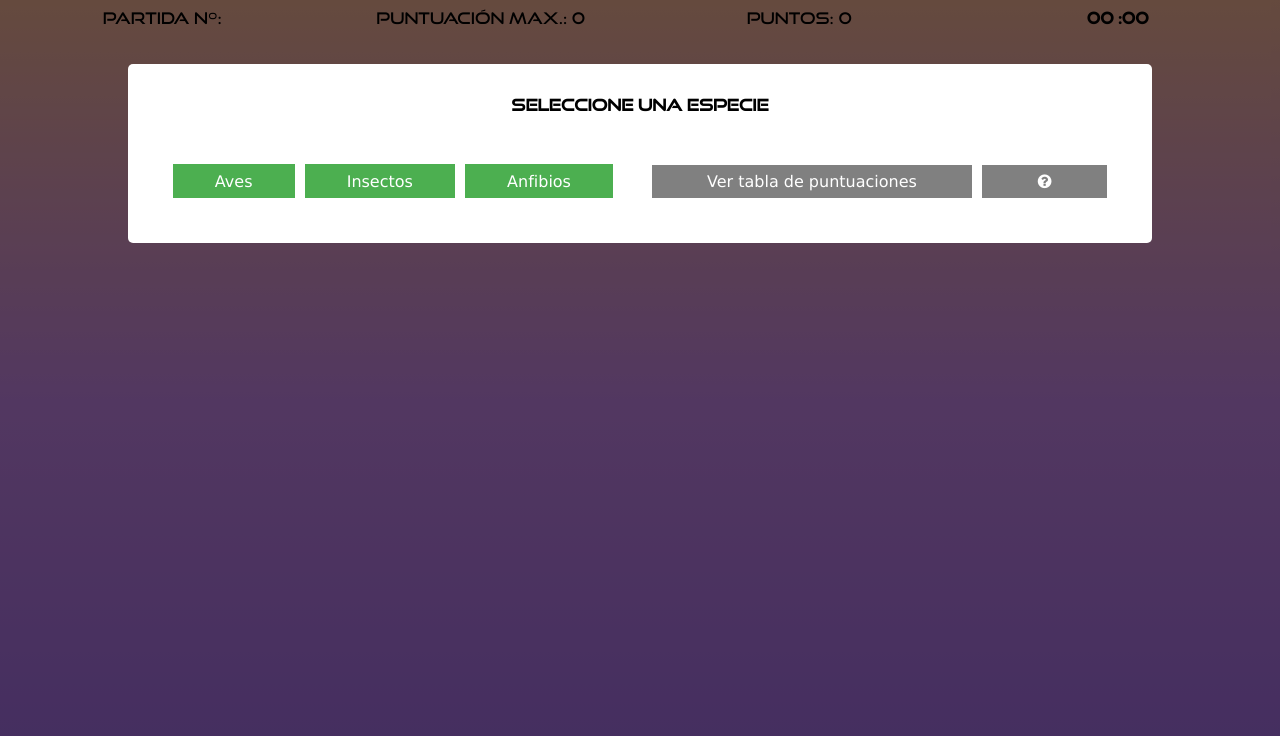
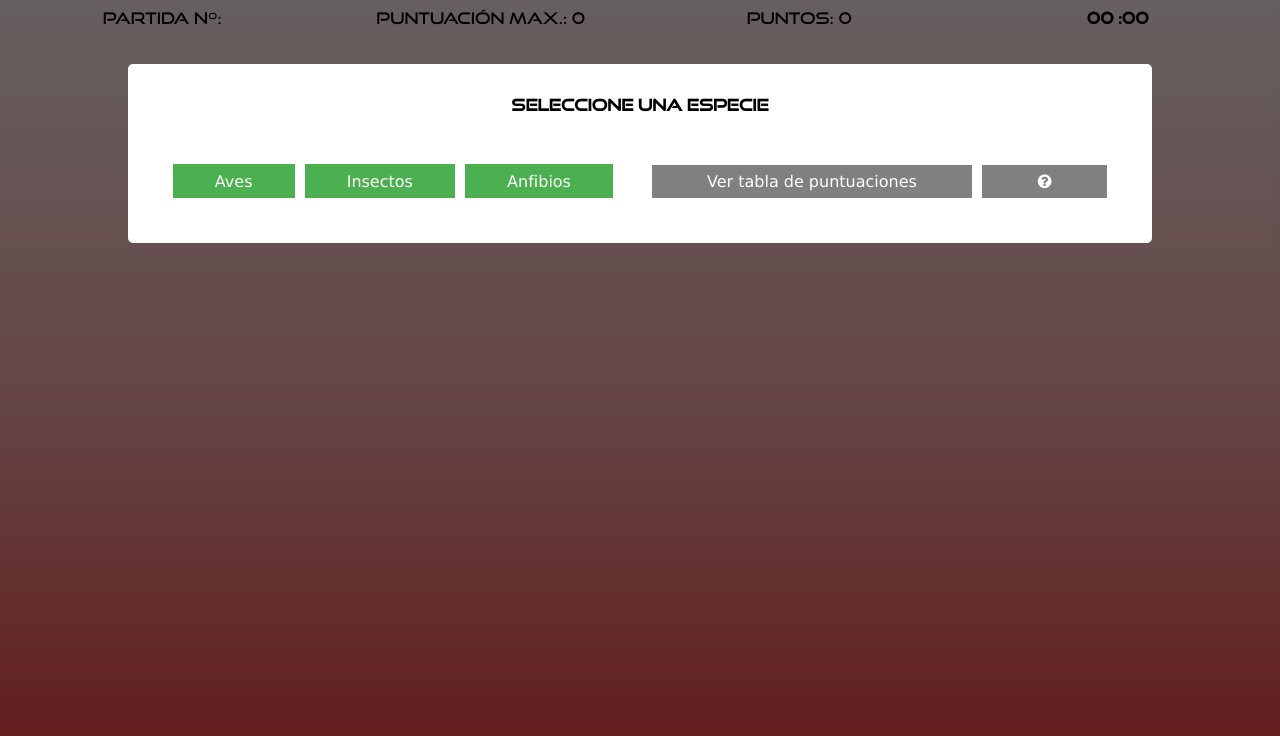
Before and after one commit to dnelmrno/dnelmrno.github.io, a plain HTML site: page index.html in a window 1280 px wide. Drawn offline with Linux system fonts and the light colour scheme.

Commit message:
Update main.css

```diff
--- a/css/main.css
+++ b/css/main.css
@@ -23,9 +23,9 @@ html {
 
 /*CUERPO*/
 body {
-    background: #A770EF;
-    background: -webkit-linear-gradient(to bottom, #FDB99B, #CF8BF3, #A770EF);
-    background: linear-gradient(to bottom, #FDB99B, #CF8BF3, #A770EF);
+    background: #f83838;
+    background: -webkit-linear-gradient(to bottom, #ffefef, #fdaeae, #f83838);
+    background: linear-gradient(to bottom, #ffefef, #fdaeae, #f83838);
     background-repeat: no-repeat;
 }
 
```
